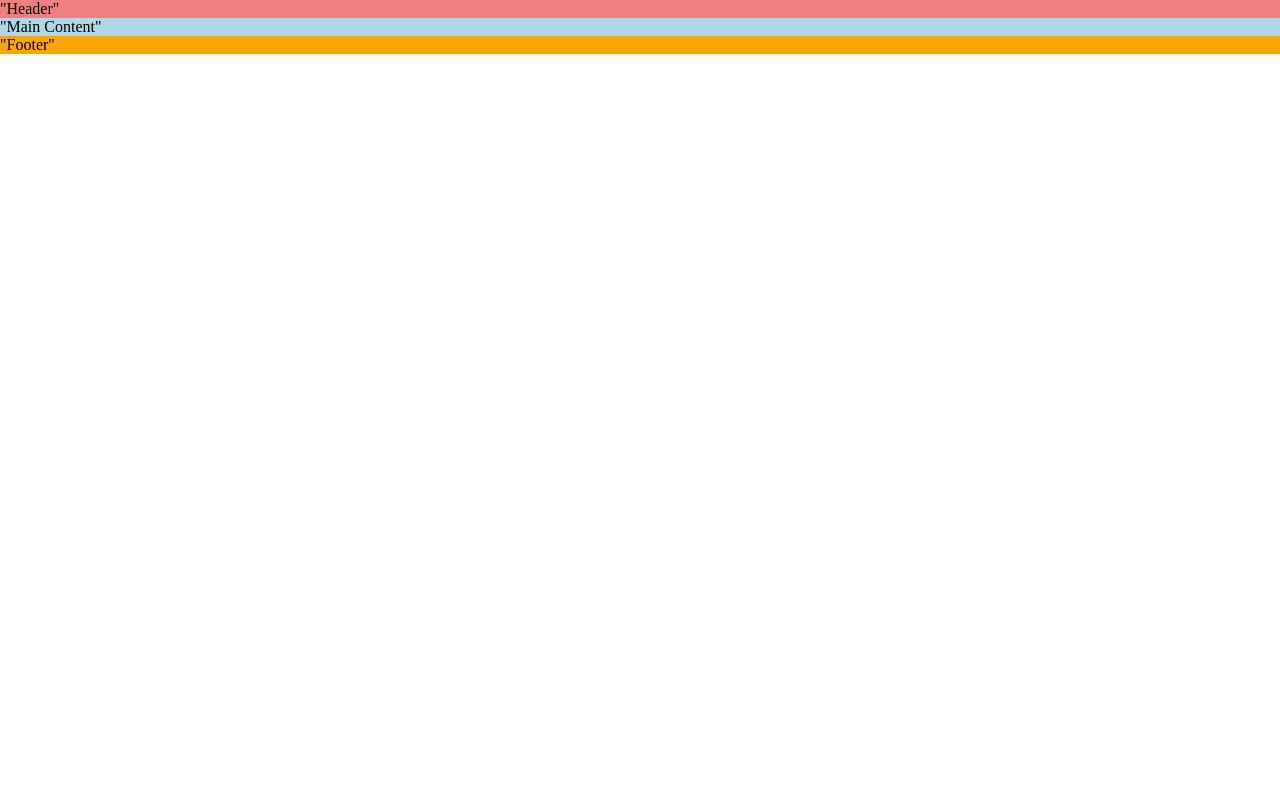
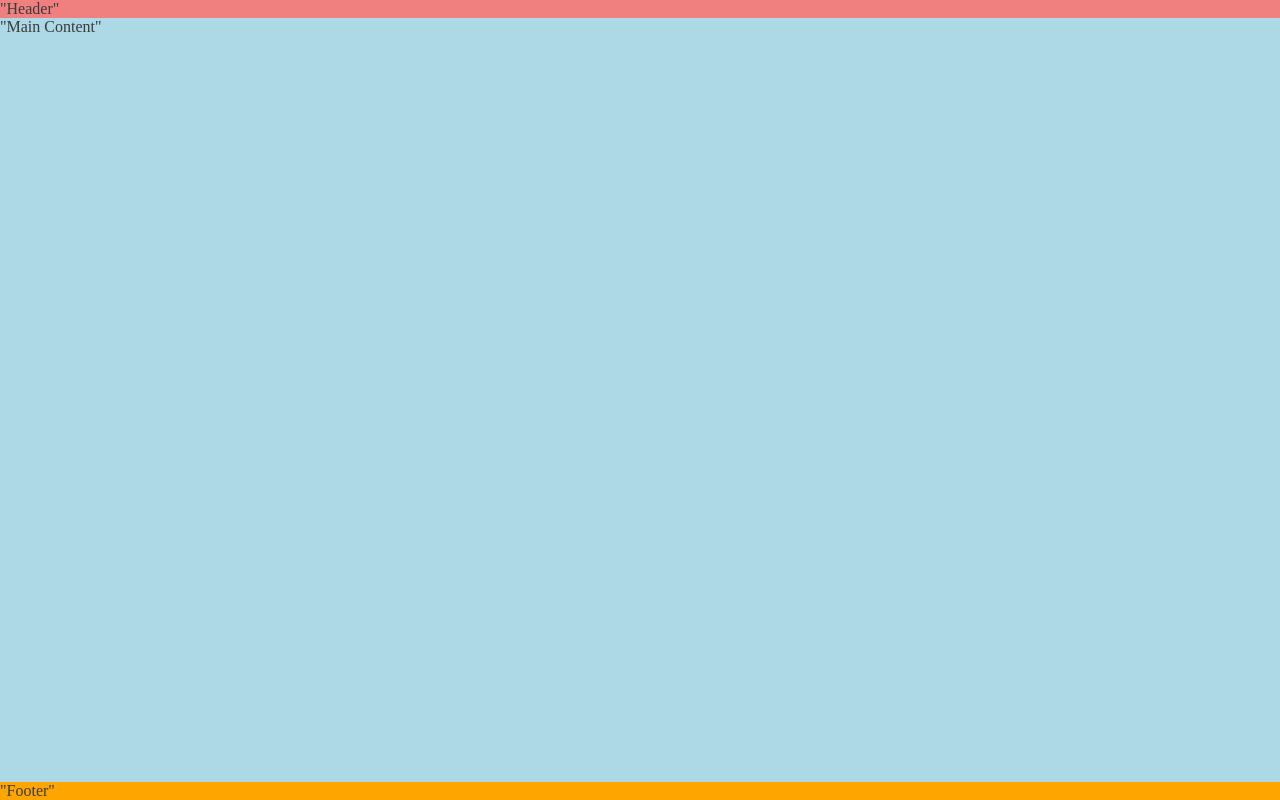
Before and after one commit to LCJC800/love-running, a plain HTML site: page index.html in a window 1280 px wide. Drawn offline with Linux system fonts and the light colour scheme.

Commit message:
Push footer down using flex style

```diff
--- a/assets/css/style.css
+++ b/assets/css/style.css
@@ -3,6 +3,15 @@
     margin: 0;
     padding: 0;
     box-sizing: border-box;
+}
+
+/* General styles */
+body {
+    min-height: 100vh;
+    display: flex;
+    flex-direction: column;
+    /* Gnereric Project Styles */
+    color: #3a3a3a;
 }
 
 /* Header*/
@@ -14,6 +23,8 @@ header {
 
 main {
     background-color: lightblue;
+    flex: 1 0 auto;
+    /* Make main element take up any surplus space to push footer down*/
 }
 
 /* Footer */
```
